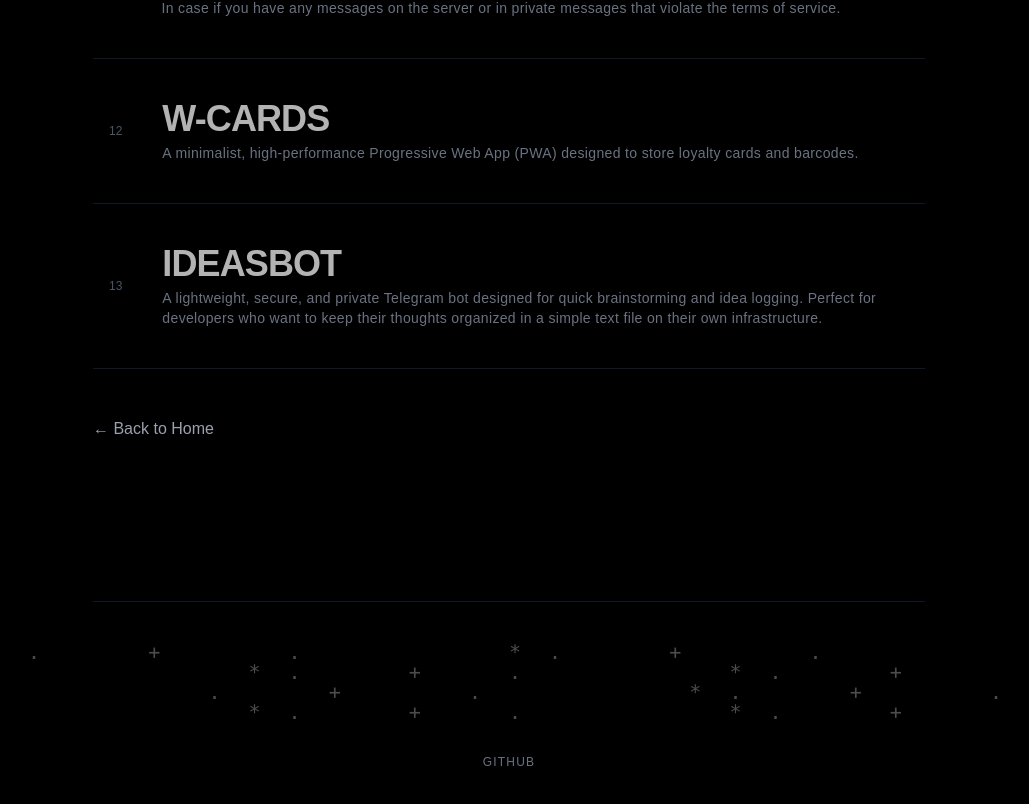
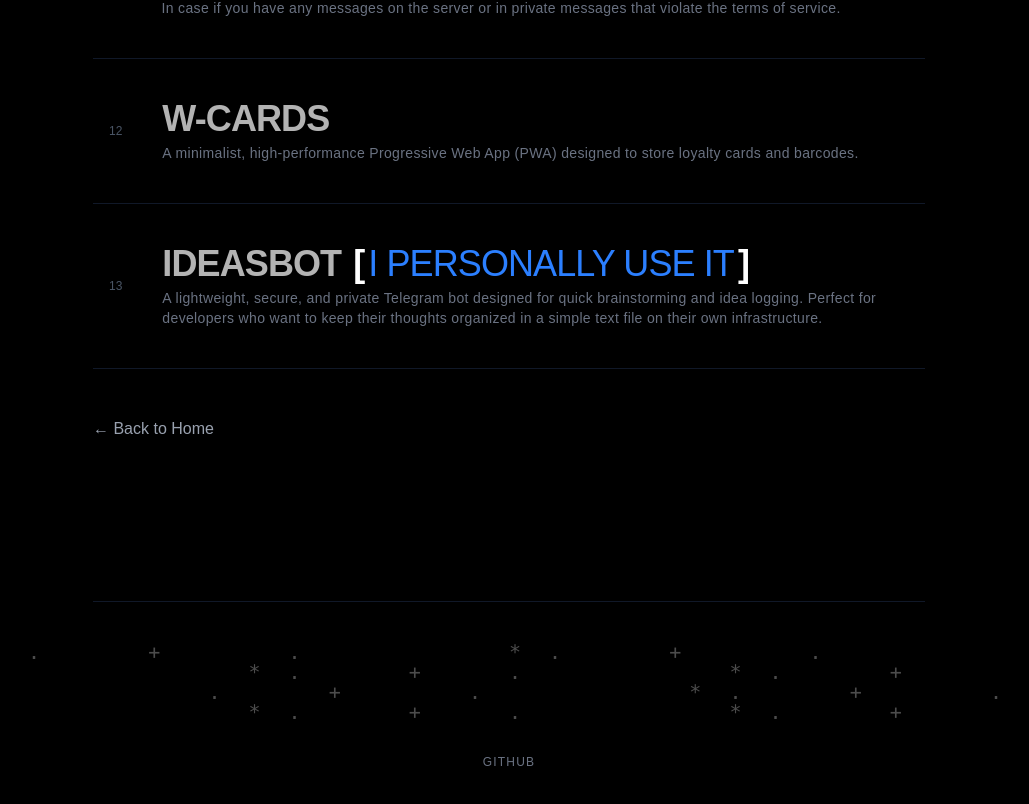
Before and after one commit to wpxq/wpxq, a Next.js app: page /projects in a window 1280 px wide. Shown: the part 1835-2639 px from the top of the page, without its empty margins (131-1160 px from the left). Built offline with nearby package versions, Linux system fonts and the light colour scheme.

Commit message:
Adding which projects i use personally

```diff
--- a/app/projects/page.jsx
+++ b/app/projects/page.jsx
@@ -86,7 +86,14 @@
             />
             <ProjectRow
             number="13"
-            title="IdeasBot"
+            title={
+                <span className="flex items-center gap-1">
+                  IdeasBot
+                  <span className="text-white ml-2">[</span>
+                  <span className="text-blue-500 font-medium">I personally use it</span>
+                  <span className="text-white">]</span>
+                </span>
+              }
             description="A lightweight, secure, and private Telegram bot designed for quick brainstorming and idea logging. Perfect for developers who want to keep their thoughts organized in a simple text file on their own infrastructure."
             url="https://github.com/wpxq/ideas-bot"
             />
```
